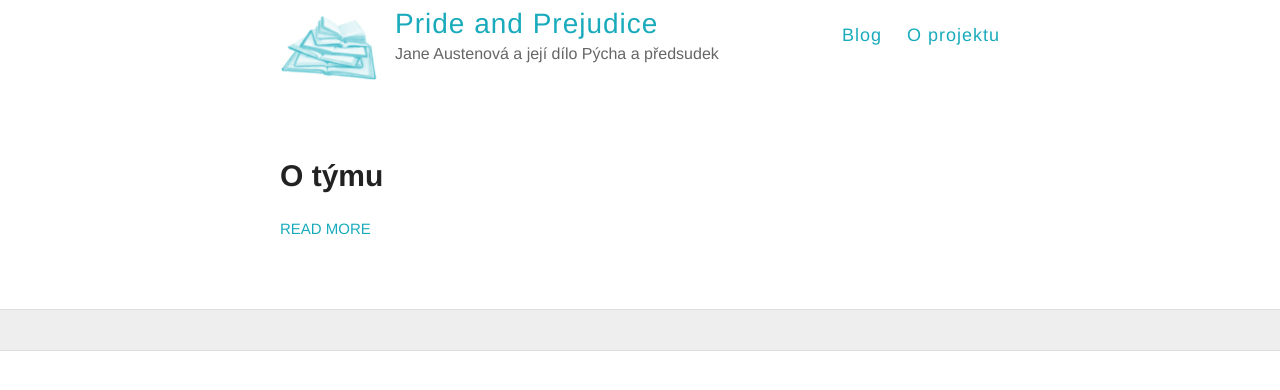
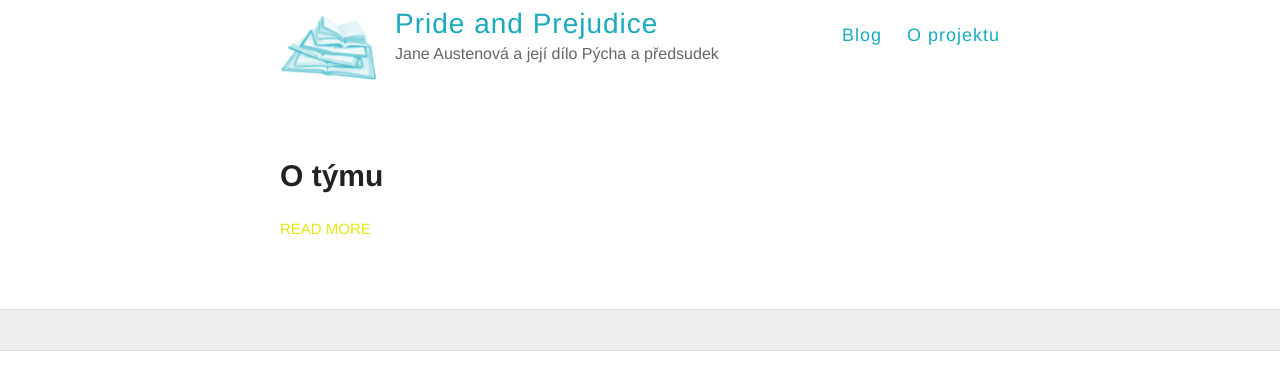
Before and after one commit to JaneAusten-PP/janeausten-pp.github.io, a Jekyll site: the page built from index.html, in a window 1280 px wide. Shown: the top 390 px of the page. Built offline with Jekyll 4.4.1, drawn with Linux system fonts in a browser that asks for light colours.

Commit message:
Přidání žluté barvy
odkazy

```diff
--- a/_sass/_variables.scss
+++ b/_sass/_variables.scss
@@ -5,7 +5,7 @@
 
 // Colors
 $blue: #19abbc;
-
+$yellow: #e1e90f;
 
 // Grays
 $black: #000;
--- a/style.scss
+++ b/style.scss
@@ -70,11 +70,11 @@ p {
 }
 
 a {
-  color: $blue;
+  color: $yellow;
   text-decoration: none;
 	cursor: pointer;
   &:hover, &:active {
-    color: $blue;
+    color: $yellow;
   }
 }
 
```
